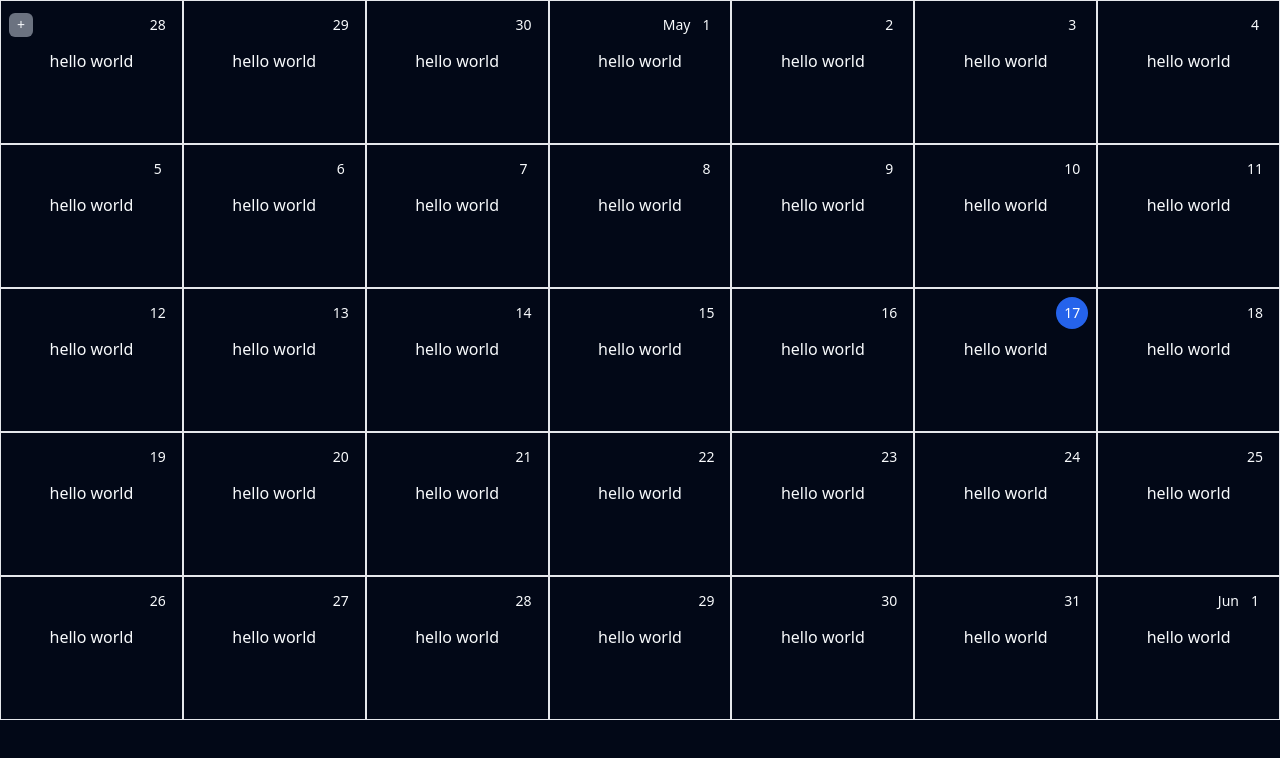
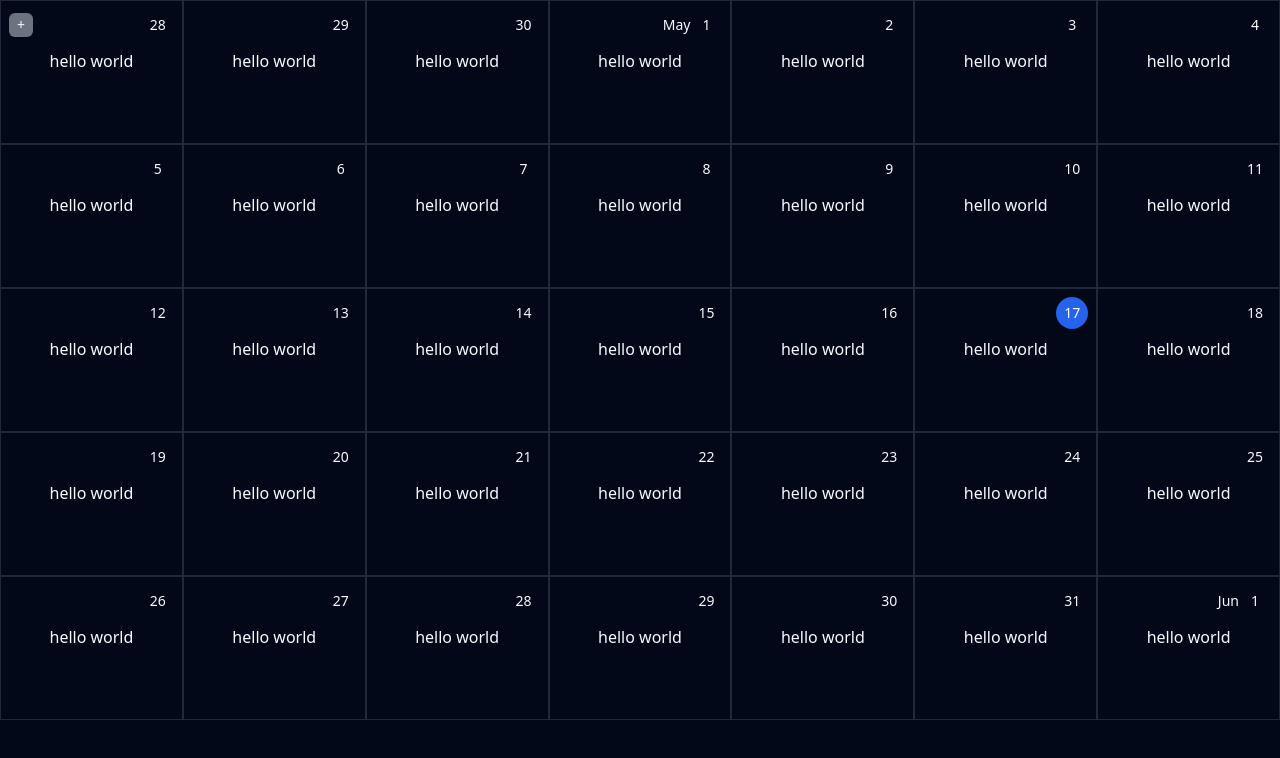
Before and after one commit to collegiatedev/nexus, a Next.js app: page / in a window 1280 px wide. Shown: the top 758 px of the page. Built offline with nearby package versions, Linux system fonts and the light colour scheme.

Commit message:
first db commit

```diff
--- a/src/app/_components/day.tsx
+++ b/src/app/_components/day.tsx
@@ -1,13 +1,11 @@
 import dayjs, { Dayjs } from "dayjs";
 import clsx from "clsx";
 
-// import GlobalContext from "../context/GlobalContext";
-
 export const Day = ({ day }: { day: Dayjs }) => {
   return (
-    <div className="group flex flex-col items-center border border-gray-200">
+    <div className="group flex flex-col items-center border ">
       <DayTitle day={day} />
-      <DayEvents />
+      <DayEvents day={day} />
     </div>
   );
 };
@@ -39,7 +37,7 @@ const DayTitle = ({ day }: { day: Dayjs }) => {
   );
 };
 
-const DayEvents = () => {
+const DayEvents = async ({ day }: { day: Dayjs }) => {
   return (
     <>
       <div>hello world</div>
--- a/src/app/_components/month.tsx
+++ b/src/app/_components/month.tsx
@@ -1,4 +1,4 @@
-import React, { useState } from "react";
+import React from "react";
 import { Dayjs } from "dayjs";
 import { Day } from "./day";
 
```
Also changed, not shown: src/server/queries.ts (added, +15 -0 lines), src/server/wrapper.ts (added, +21 -0 lines).
